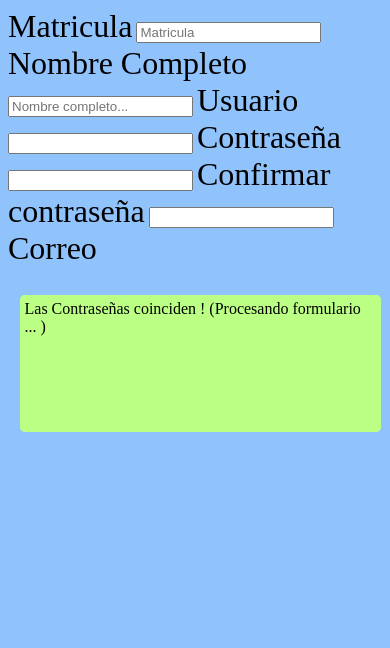
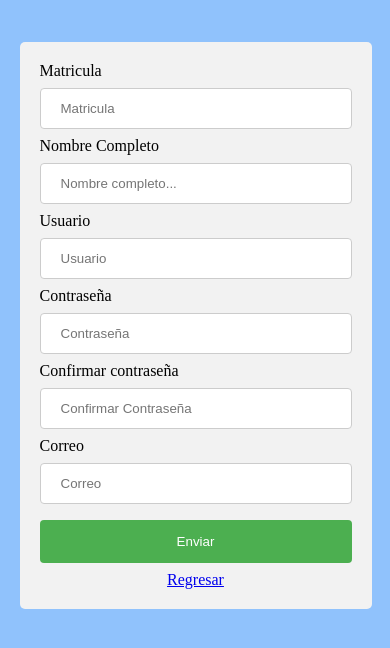
Before and after one commit to EGPerezR/EstadiasFaltas, a PHP site: page /registro.php in a window 390 px wide. Shown: the top 648 px of the page. Run offline with PHP 8.4, Linux system fonts and the light colour scheme.

Commit message:
registro y diseño responsivo de login y registro

```diff
--- a/Controllers/backregis.php
+++ b/Controllers/backregis.php
@@ -0,0 +1,33 @@
+<?php
+require 'funcs.php';
+if (isset($_POST['enviar'])) {
+
+    if (isNullRegistro($_POST['matricula'], $_POST['nombre'], $_POST['usuario'], $_POST['pass1'], $_POST['pass2'], $_POST['correo'])) {
+        echo '<div class="fondo" id="fondo"><div class="error" id="error"><a onclick="cerrarerror()">X</a><br><label>Favor de llenar todos los campos</label></div></div>';
+    } else {
+
+        $matri = $_POST['matricula'];
+        $nomb = $_POST['nombre'];
+        $usuario = $_POST['usuario'];
+        $pass1 = $_POST['pass1'];
+        $pass2 = $_POST['pass2'];
+        $correo = $_POST['correo'];
+        if (matriculaExiste($_POST['matricula'])) {
+            echo '<div class="fondo" id="fondo"><div class="error" id="error"><a onclick="cerrarerror()">X</a><br><label>Esta matricula ya ha sido registrada en otro Docente</label></div></div>';
+        } else if (usuarioExiste($_POST['usuario'])) {
+            echo '<div class="fondo" id="fondo"><div class="error" id="error"><a onclick="cerrarerror()">X</a><br><label>El Usuario ' . $_POST['usuario'] . ' ya ha sido registrado en otra cuenta</label></div></div>';
+        }else if (!validaPassword($_POST['pass1'], $_POST['pass2'])) {
+            echo '<div class="fondo" id="fondo"><div class="error" id="error"><a onclick="cerrarerror()">X</a><br><label>Las contraseñas no son identicas</label></div></div>';
+        } else if(emailExiste($correo)){
+            echo '<div class="fondo" id="fondo"><div class="error" id="error"><a onclick="cerrarerror()">X</a><br><label>El correo ya ha sido registrado en otra cuenta</label></div></div>';
+        }
+        $cifrado = encriptar($pass1);
+        $token = generateToken();
+        $tipo = 2;
+
+        if ($insertar = registraMaestro($matri, $nomb, $usuario, $cifrado, $correo, $token, $tipo)) {
+            echo '<div class="fondo" id="fondo"><div class="exito" id="error"><a onclick="cerrarerror()">X</a><br><label>Docente registrado con exito</label></div></div>';
+        }
+
+    }
+}
--- a/Controllers/busalumn.php
+++ b/Controllers/busalumn.php
@@ -25,7 +25,7 @@ if (isset($_POST['buscar'])) {
         $grado = $_POST['grado'];
         $secc = $_POST['seccion'];
         //consulta de alumnos
-        $sql = "SELECT  id_alumnos, nombres, grado, seccion from alumnos where especialidad = $espe and grado = $grado and seccion = $secc ORDER BY nombres ASC";
+        $sql = "SELECT  id_alumnos, nombres, grado, seccion from alumnos where especialidad = $espe and grado = $grado and seccion = $secc and activo = 1 ORDER BY nombres ASC";
 
         $result = mysqli_query($mysqli, $sql);
         if (mysqli_num_rows($result) > 0) {
--- a/Controllers/funcs.php
+++ b/Controllers/funcs.php
@@ -1,57 +1,66 @@
 <?php
 
-	$usuarios;
+require 'conexion.php';
 
-
-	function guardausuario($usuario){
+function guardausuario($usuario)
+{
 	global $usuarios;
 	$usuarios = $usuario;
-
 }
 
-	function regresaUsuario(){
+function regresaUsuario()
+{
 	global $usuarios;
 	return $usuarios;
 }
 
-
-
-	function isNullesp($especialidad){
-		if(strlen(trim($especialidad)) < 1 )
+function isNullRegistro($matricula, $nombre, $usuario, $pass1, $pass2, $correo)
 {
-			return true;
-			} else {
-			return false;
-		}
-	}
-	function isNullgrad($grad){
-		if(strlen(trim($grad)) < 1 )
-		{
-			return true;
-			} else {
-			return false;
-		}
-	}
-	function isNullsec($secc){
-		if(strlen(trim($secc)) < 1 )
-		{
-			return true;
-			} else {
-			return false;
-		}
-	}
-	function isNullfe($fe){
-		if(strlen(trim($fe)) < 1 )
-		{
+	if (strlen(trim($matricula)) < 1	|| strlen(trim($nombre)) < 1	|| strlen(trim($usuario)) < 1	|| strlen(trim($pass1)) < 1	|| strlen(trim($pass2)) < 1	|| strlen(trim($correo)) < 1) {
 		return true;
 	} else {
 		return false;
 	}
 }
 
-	function isNullfecha($fecha){
-		if(strlen(trim($fecha)) < 1 )
+
+
+function isNullesp($especialidad)
 {
+	if (strlen(trim($especialidad)) < 1) {
+		return true;
+	} else {
+		return false;
+	}
+}
+function isNullgrad($grad)
+{
+	if (strlen(trim($grad)) < 1) {
+		return true;
+	} else {
+		return false;
+	}
+}
+function isNullsec($secc)
+{
+	if (strlen(trim($secc)) < 1) {
+		return true;
+	} else {
+		return false;
+	}
+}
+function isNullfe($fe)
+{
+	if (strlen(trim($fe)) < 1) {
+		return true;
+	} else {
+		return false;
+	}
+}
+
+function isNullfecha($fecha)
+{
+	if (strlen(trim($fecha)) < 1) {
 		return true;
 	} else {
 		return false;
@@ -60,7 +69,7 @@
 
 function isEmail($email)
 {
-		if (filter_var($email, FILTER_VALIDATE_EMAIL)){
+	if (filter_var($email, FILTER_VALIDATE_EMAIL)) {
 		return true;
 	} else {
 		return false;
@@ -69,24 +78,20 @@
 
 function validaPassword($var1, $var2)
 {
-		if (strcmp($var1, $var2) !== 0){
+	if (strcmp($var1, $var2) !== 0) {
 		return false;
 	} else {
 		return true;
 	}
 }
 
-	function minMax($min, $max, $valor){
-		if(strlen(trim($valor)) < $min)
+function minMax($min, $max, $valor)
 {
+	if (strlen(trim($valor)) < $min) {
 		return true;
-		}
-		else if(strlen(trim($valor)) > $max)
-		{
+	} else if (strlen(trim($valor)) > $max) {
 		return true;
-		}
-		else
-		{
+	} else {
 		return false;
 	}
 }
@@ -95,14 +100,14 @@
 {
 	global $mysqli;
 
-		$stmt = $mysqli->prepare("SELECT matricula FROM profesores WHERE usuario = ? LIMIT 1");
+	$stmt = $mysqli->prepare("SELECT usuario FROM profesores WHERE usuario = ? LIMIT 1");
 	$stmt->bind_param("s", $usuario);
 	$stmt->execute();
 	$stmt->store_result();
 	$num = $stmt->num_rows;
 	$stmt->close();
 
-		if ($num > 0){
+	if ($num > 0) {
 		return true;
 	} else {
 		return false;
@@ -120,18 +125,19 @@
 	$num = $stmt->num_rows;
 	$stmt->close();
 
-		if ($num > 0){
+	if ($num > 0) {
 		return true;
 	} else {
 		return false;
 	}
 }
 
-	function matriculaExiste($matricula){
+function matriculaExiste($matricula)
+{
 	global $mysqli;
 
-		$stmt = $mysqli->prepare("SELECT MATRICULA FROM profesores WHERE matricula = ? LIMIT 1");
-		$stmt->bind_param("s",$matricula);
+	$stmt = $mysqli->prepare("SELECT matricula FROM profesores WHERE matricula = ? LIMIT 1");
+	$stmt->bind_param("s", $matricula);
 	$stmt->execute();
 	$stmt->store_result();
 	$num = $stmt->num_rows();
@@ -155,7 +161,7 @@
 	$num = $stmt->num_rows;
 	$stmt->close();
 
-		if ($num > 0){
+	if ($num > 0) {
 		return true;
 	} else {
 		return false;
@@ -174,44 +180,61 @@
 	return $hash;
 }
 
-	function resultBlock($errors){
-		if(count($errors) > 0)
+function encriptar($string)
 {
+	$output = false;
+	$key = hash('sha256', '$emma@2021sv');
+	$iv = substr(hash('sha256', '101712'), 0, 16);
+	$output = openssl_encrypt($string, 'AES-256-CBC', $key, 0, $iv);
+	$output = base64_encode($output);
+	return $output;
+}
+
+function desencriptar($string)
+{
+	$key = hash('sha256', '$emma@2021sv');
+	$iv = substr(hash('sha256', '101712'), 0, 16);
+	$output = openssl_decrypt(base64_decode($string), 'AES-256-CBC', $key, 0, $iv);
+	return $output;
+}
+
+function resultBlock($errors)
+{
+	if (count($errors) > 0) {
 		echo "<div id='error' class='alert alert-danger' role='alert'>
 
 			<ul>";
-			foreach($errors as $error)
-			{
-				echo "<li>".$error."</li>";
+		foreach ($errors as $error) {
+			echo "<li>" . $error . "</li>";
 		}
 		echo "</ul>";
 		echo "</div>";
 	}
 }
 
-	function resultBlock2($mensajes){
-		if(count($mensajes) > 0)
+function resultBlock2($mensajes)
 {
+	if (count($mensajes) > 0) {
 		echo "<div class='alert alert-info' role='alert'>
 
 			<ul>";
-			foreach($mensajes as $mensaje)
-			{
-				echo "<li>".$mensaje."</li>";
+		foreach ($mensajes as $mensaje) {
+			echo "<li>" . $mensaje . "</li>";
 		}
 		echo "</ul>";
 		echo "</div>";
 	}
 }
 
-	function registraUsuario($matricula, $usuario, $pass_hash, $nombre, $email, $activo, $token, $tipo_usuario){
+function registraMaestro($matricula, $nombre, $usuario, $pass_hash, $email,  $token, $tipo_usuario)
+{
 
 	global $mysqli;
 
-		$stmt = $mysqli->prepare("INSERT INTO profesores (matricula, usuario, password, nombre, correo, activacion, token, id_tipo) VALUES(?,?,?,?,?,?,?,?)");
-		$stmt->bind_param('sssssisi',$matricula, $usuario, $pass_hash, $nombre, $email, $activo, $token, $tipo_usuario);
+	$stmt = $mysqli->prepare("INSERT INTO profesores (matricula, nombre, usuario, contrasena, correo, token, tipo_usuario) VALUES(?,?,?,?,?,?,?)");
+	$stmt->bind_param('ssssssi', $matricula, $nombre, $usuario, $pass_hash, $email,  $token, $tipo_usuario);
 
-		if ($stmt->execute()){
+	if ($stmt->execute()) {
 		return $mysqli->insert_id;
 	} else {
 		return 0;
@@ -220,7 +243,8 @@
 
 
 
-	function validaIdToken($id, $token){
+function validaIdToken($id, $token)
+{
 	global $mysqli;
 
 	$stmt = $mysqli->prepare("SELECT activacion FROM profesores WHERE matricula = ? AND token = ? LIMIT 1");
@@ -229,14 +253,14 @@
 	$stmt->store_result();
 	$rows = $stmt->num_rows;
 
-		if($rows > 0) {
+	if ($rows > 0) {
 		$stmt->bind_result($activacion);
 		$stmt->fetch();
 
-			if($activacion == 1){
+		if ($activacion == 1) {
 			$msg = "La cuenta ya se activo anteriormente.";
 		} else {
-				if(activarUsuario($id)){
+			if (activarUsuario($id)) {
 				$msg = 'Cuenta activada.';
 			} else {
 				$msg = 'Error al Activar Cuenta';
@@ -259,55 +283,48 @@
 	return $result;
 }
 
-	function isNullLogin($usuario, $password){
-		if(strlen(trim($usuario)) < 1 || strlen(trim($password)) < 1)
+function isNullLogin($usuario, $password)
 {
+	if (strlen(trim($usuario)) < 1 || strlen(trim($password)) < 1) {
 		return true;
-		}
-		else
-		{
+	} else {
 		return false;
 	}
 }
 
 
-	function login($usuario, $password)
+function login($matricula, $password)
 {
 	global $mysqli;
 
-		$stmt = $mysqli->prepare("SELECT matricula, tipo_usuario, contrasena FROM profesores WHERE matricula = ? || contrasena = '?' LIMIT 1");
-		$stmt->bind_param('ss', $usuario, $password);
+	$stmt = $mysqli->prepare("SELECT matricula, usuario, contrasena FROM profesores WHERE usuario = ? || matricula = ?  LIMIT 1");
+	$stmt->bind_param('ss', $matricula, $matricula);
 	$stmt->execute();
 	$stmt->store_result();
 	$rows = $stmt->num_rows;
 
-		if($rows > 0) {
+	if ($rows > 0) {
 
-			if(isActivo($usuario)){
-
-				$stmt->bind_result($id, $id_tipo, $passwd);
+		$stmt->bind_result($matri, $usu, $passwd);
 		$stmt->fetch();
 
-				$validaPassw = password_verify($password, $passwd);
 
-				if($validaPassw){
 
-					lastSession($id);
-					$_SESSION['id_usuario'] = $id;
-					$_SESSION['tipo_usuario'] = $id_tipo;
+		if (123 == $passwd) {
+
+
+			$_SESSION['matricula'] = $matri;
+			$_SESSION['usuairo'] = $usu;
 
 			header("location: welcome.php");
 		} else {
 
-					$errors = "La contrase&ntilde;a es incorrecta";
+			echo "<div class='fondo' id='fondo'><div class='log' id='log'><a onclick='login()'>X</a><br>La contrase&ntilde;a es incorrecta</div></div>";
 		}
 	} else {
-				$errors = 'El usuario no esta activo';
+		echo "<div class='fondo' id='fondo'><div class='log' id='log'><a onclick='login()'>X</a><br>El nombre de usuario o matricula no existe</div></div>";
 	}
-			} else {
-			$errors = "El nombre de usuario o correo electr&oacute;nico no existe";
-		}
-		return $errors;
+
 }
 
 function lastSession($id)
@@ -330,12 +347,9 @@
 	$stmt->bind_result($activacion);
 	$stmt->fetch();
 
-		if ($activacion == 1)
-		{
+	if ($activacion == 1) {
 		return true;
-		}
-		else
-		{
+	} else {
 		return false;
 	}
 }
@@ -364,14 +378,11 @@
 	$stmt->store_result();
 	$num = $stmt->num_rows;
 
-		if ($num > 0)
-		{
+	if ($num > 0) {
 		$stmt->bind_result($_campo);
 		$stmt->fetch();
 		return $_campo;
-		}
-		else
-		{
+	} else {
 		return null;
 	}
 }
@@ -386,17 +397,15 @@
 	$stmt->bind_result($_id);
 	$stmt->fetch();
 
-		if ($_id == 1)
-		{
+	if ($_id == 1) {
 		return true;
-		}
-		else
-		{
+	} else {
 		return null;
 	}
 }
 
-	function verificaTokenPass($user_id, $token){
+function verificaTokenPass($user_id, $token)
+{
 
 	global $mysqli;
 
@@ -406,33 +415,28 @@
 	$stmt->store_result();
 	$num = $stmt->num_rows;
 
-		if ($num > 0)
-		{
+	if ($num > 0) {
 		$stmt->bind_result($activacion);
 		$stmt->fetch();
-			if($activacion == 1)
-			{
+		if ($activacion == 1) {
 			return true;
-			}
-			else
-			{
+		} else {
 			return false;
 		}
-		}
-		else
-		{
+	} else {
 		return false;
 	}
 }
 
-	function cambiaPassword($password, $user_id, $token){
+function cambiaPassword($password, $user_id, $token)
+{
 
 	global $mysqli;
 
 	$stmt = $mysqli->prepare("UPDATE profesores SET password = ?, token_password='', password_request=0 WHERE matricula = ? AND token_password = ?");
 	$stmt->bind_param('sis', $password, $user_id, $token);
 
-		if($stmt->execute()){
+	if ($stmt->execute()) {
 		return true;
 	} else {
 		return false;
--- /dev/null
+++ b/css/registro.css
@@ -0,0 +1,191 @@
+body {
+    background-color: rgba(60, 149, 250, 0.568);
+}
+
+@media screen and (max-width:480px) {
+    body .registro {
+        left: 5%;
+        top: 5%;
+        width: 80%;
+    }
+}
+
+
+/*Formulario*/
+
+.registro {
+    left: 35%;
+    top: 10%;
+    border-radius: 5px;
+    width: 30%;
+    background-color: #f2f2f2;
+    padding: 20px;
+    position: fixed;
+    animation-duration: 1s;
+    overflow: hidden;
+    animation-name: slidein;
+}
+
+.registro input[type=submit] {
+    width: 100%;
+    background-color: #4CAF50;
+    color: white;
+    padding: 14px 20px;
+    margin: 8px 0;
+    border: none;
+    border-radius: 4px;
+    cursor: pointer;
+}
+
+.registro input[type=text],
+input[type=email],
+input[type=password],
+select {
+    width: 100%;
+    padding: 12px 20px;
+    margin: 8px 0;
+    display: inline-block;
+    border: 1px solid #ccc;
+    border-radius: 4px;
+    box-sizing: border-box;
+}
+
+
+/*Error*/
+
+@media screen and (max-width:480px) {
+    body .fondo {
+        position: fixed;
+        display: block;
+        width: 100%;
+        height: 100%;
+        top: 0;
+        left: 0;
+        right: 0;
+        bottom: 0;
+        background-color: rgba(0, 0, 0, 0.5);
+        z-index: 1;
+    }
+    body .error {
+        margin-top: 70%;
+        margin-left: 15%;
+        background-color: rgb(251, 255, 0);
+        width: 70%;
+    }
+    body .error a {
+        color: red;
+    }
+}
+
+.error {
+    margin-top: 45%;
+    margin-left: 35%;
+    background-color: rgb(248, 129, 129);
+    width: 31.5%;
+    padding: 10px;
+    text-align: center;
+    color: rgb(0, 0, 0);
+    border-radius: 5px;
+    position: relative;
+}
+
+.error a {
+    color: navy;
+    cursor: pointer;
+    float: right;
+}
+
+
+/*Sussces*/
+
+@media screen and (max-width:480px) {
+    body .fondo {
+        position: fixed;
+        display: block;
+        width: 100%;
+        height: 100%;
+        top: 0;
+        left: 0;
+        right: 0;
+        bottom: 0;
+        background-color: rgba(0, 0, 0, 0.5);
+        z-index: 1;
+    }
+    body .exito {
+        margin-top: 70%;
+        margin-left: 15%;
+        background-color: rgb(167, 248, 129);
+        width: 70%;
+    }
+    body .error a {
+        color: red;
+    }
+}
+
+.exito {
+    margin-top: 45%;
+    margin-left: 35%;
+    background-color: rgb(167, 248, 129);
+    width: 31.5%;
+    padding: 10px;
+    text-align: center;
+    color: rgb(0, 0, 0);
+    border-radius: 5px;
+    position: relative;
+}
+
+.exito a {
+    color: navy;
+    cursor: pointer;
+    float: right;
+}
+
+
+/*alertas de login*/
+
+@media screen and (max-width:480px) {
+    body .log {
+        top: 45%;
+        width: fit-content;
+        font-size: 15px;
+    }
+    body .log a {
+        display: block;
+        font-size: 20px;
+        cursor: pointer;
+        float: right;
+    }
+    body .log br {
+        display: block;
+    }
+}
+
+.log {
+    background-color: rgb(248, 129, 129);
+    width: fit-content;
+    padding: 15px;
+    border-radius: 5px;
+    position: fixed;
+    z-index: 1;
+    font-size: 20px;
+    top: 75%;
+    animation-duration: 0.3s;
+    animation-name: login;
+}
+
+.log a {
+    display: none;
+}
+
+.log br {
+    display: none;
+}
+
+@keyframes login {
+    from {
+        left: -100%;
+    }
+    to {
+        left: 0%;
+    }
+}
--- a/registro.php
+++ b/registro.php
@@ -4,75 +4,50 @@
     <meta charset="UTF-8">
     <meta http-equiv="X-UA-Compatible" content="IE=edge">
     <meta name="viewport" content="width=device-width, initial-scale=1.0">
-    <link href="css/style.css" rel="stylesheet" type="text/css">
+    <link href="css/registro.css" rel="stylesheet" type="text/css">
     <link rel="shortcut icon" href="icono/bateil png.ico">
     <title>Registro</title>
 </head>
 <body>
     <div class="registro">
-    <form action="" method="POST" onsubmit="verificaPasswords(); return false">
+    <form action="registro.php" method="POST" onsubmit="verificaPasswords(); return false">
     <label for="matricula">Matricula</label>
     <input type="text" name="matricula" id="matricula" placeholder="Matricula">
     <label for="nombre">Nombre Completo</label>
     <input type="text" name="nombre" id="nombre" placeholder="Nombre completo...">
     <label for="usuario">Usuario</label>
-    <input type="text" name="usuario" id="usuario">
+    <input type="text" name="usuario" id="usuario" placeholder="Usuario">
     <label for="contraseña">Contraseña</label>
-    <input type="text" name="contraseña" id="pass1">
+    <input type="password" name="pass1" id="pass1" placeholder="Contraseña">
     <label for="confirmar">Confirmar contraseña</label>
-    <input type="text" id="pass2">
+    <input type="password" name="pass2" placeholder="Confirmar Contraseña">
     <label for="correo">Correo</label>
+    <input type="email" name="correo" id="correo" placeholder="Correo">
+    <input type="submit" value="Enviar" name="enviar">
+    <center><a href="index.php">Regresar</a></center>
     </form>
     </div>
-
+    <?php
+    include('Controllers/backregis.php');
+    ?>
 
     <div id="msg"></div>
 
 <!-- Mensajes de Verificación -->
-<div id="error" class="alert alert-danger ocultar" role="alert">
+<div id="error" class="alert alert-danger ocultar" role="alert" style="display: none;">
     Las Contraseñas no coinciden, vuelve a intentar !
 </div>
-<div id="ok" class="alert alert-success ocultar" role="alert">
-    Las Contraseñas coinciden ! (Procesando formulario ... )
-</div>
+
 </body>
 
 
 
 
 <script>
-    function verificaPasswords() {
 
- // Ontenemos los valores de los campos de contraseñas
- pass1 = document.getElementById('pass1');
- pass2 = document.getElementById('pass2');
-
- // Verificamos si las constraseñas no coinciden
- if (pass1.value != pass2.value) {
-
-     // Si las constraseñas no coinciden mostramos un mensaje
-     document.getElementById("error").classList.add("mostrar");
-
-     return false;
- } else {
-
-     // Si las contraseñas coinciden ocultamos el mensaje de error
-     document.getElementById("error").classList.remove("mostrar");
-
-     // Mostramos un mensaje mencionando que las Contraseñas coinciden
-     document.getElementById("ok").classList.remove("ocultar");
-
-     // Desabilitamos el botón de login
-     document.getElementById("login").disabled = true;
-
-     // Refrescamos la página (Simulación de envío del formulario)
-     setTimeout(function() {
-         location.reload();
-     }, 3000);
-
-     return true;
- }
-
+function cerrarerror(){
+    document.getElementById('error').style.display= "none";
+    document.getElementById('fondo').style.display= "none";
 }
 
 </script>
--- a/welcome.php
+++ b/welcome.php
@@ -33,6 +33,7 @@ if (isset($_SESSION['matricula'])) {
 		<ul class="nav-excel">
 			<li><a href='welcome.php' class="bt-menu">Inicio</a></li>
 			<?php
+
 			$nombre = "SELECT tipo_usuario from profesores where matricula = '" . $_SESSION['matricula'] . "' or usuario = '" . $_SESSION['usuairo'] . "' Limit 1";
 			$result = mysqli_query($mysqli, $nombre)  or die(mysqli_error($mysqli));
 			$rows = mysqli_fetch_array($result);
@@ -52,8 +53,8 @@ if (isset($_SESSION['matricula'])) {
 
 	<?php
 
-	echo "<label>Inicio de semana: </label>" . $lunes;
-	echo "<br>fecha: " . date("Y-m-d");
+	//echo "<label>Inicio de semana: </label>" . $lunes;
+	//echo "<br>fecha: " . date("Y-m-d");
 	?>
 	<div class="faltas">
 		<form action="welcome.php" method="POST">
```
Also changed, not shown: Controllers/backlogin.php (+6 -26 lines), index.php (+11 -3 lines). Lines whose indentation alone changed are shown as unchanged.
